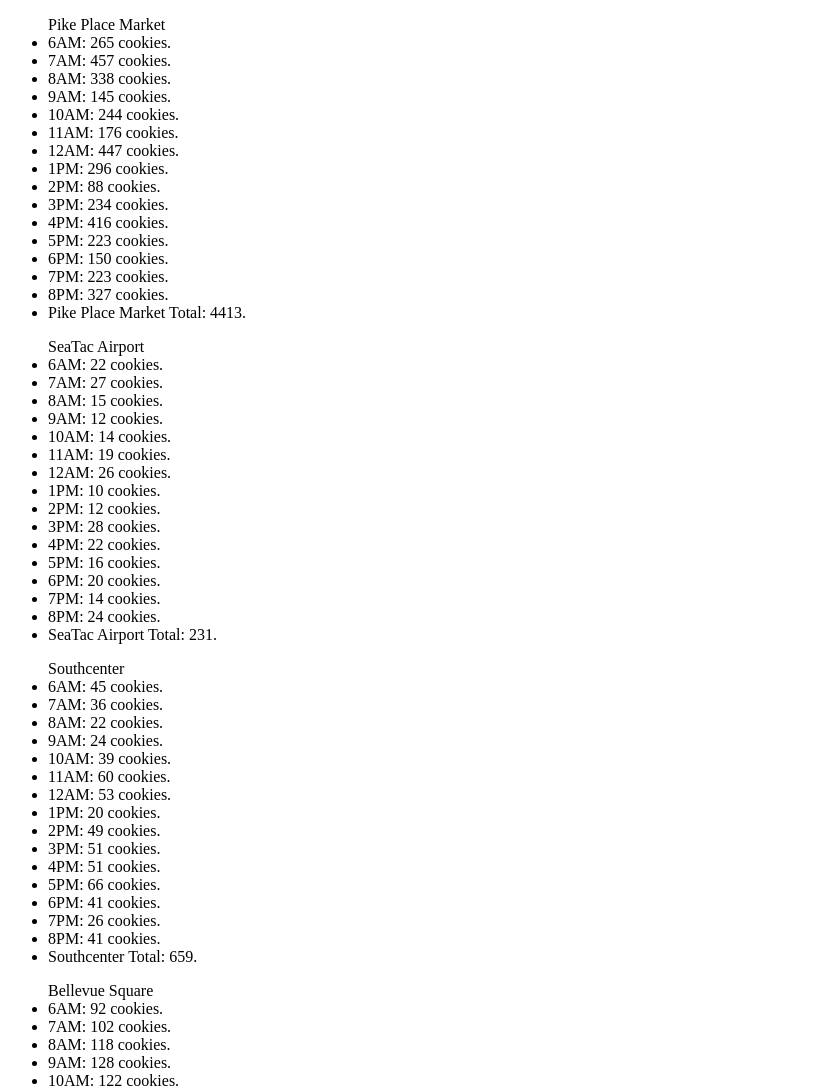
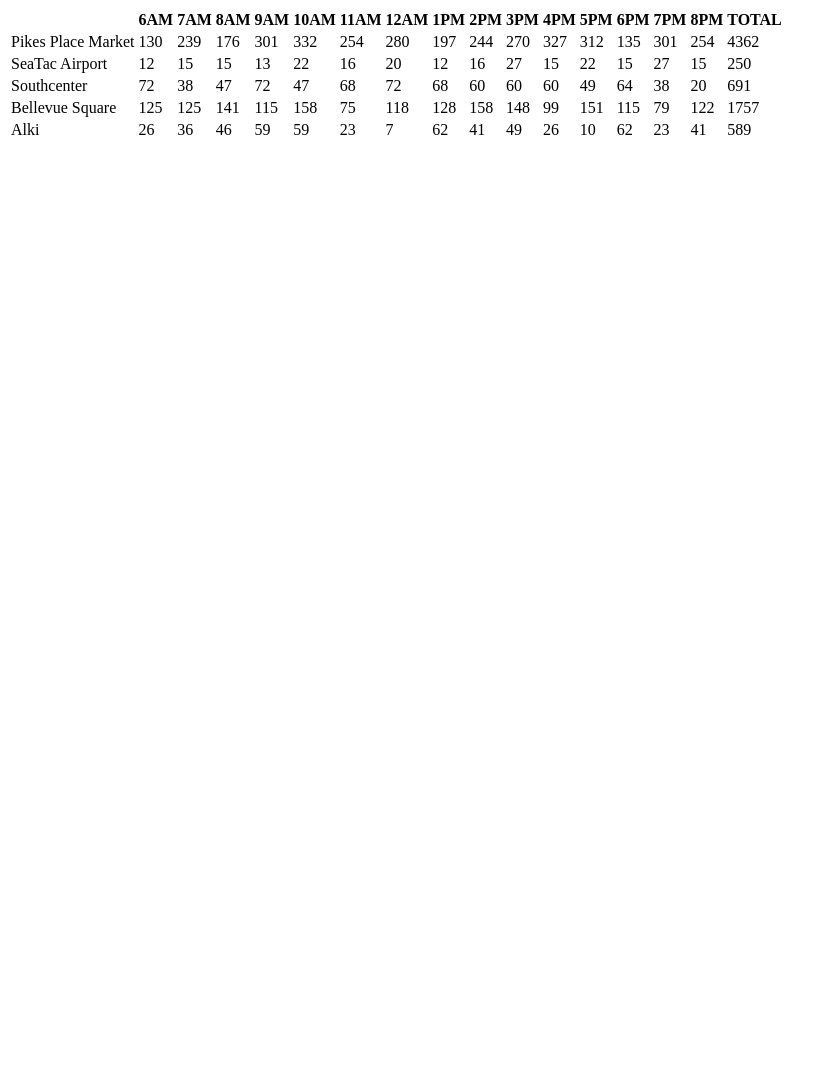
Before and after one commit to perezje43/Salmon-Cookies, a plain HTML site: page sales.html in a window 1280 px wide. Shown: the top 1086 px of the page, without its empty margins (0-833 px from the left). After the commit the page ends 800 px from the top, so only its background shows below. Drawn offline with Linux system fonts and the light colour scheme.

Commit message:
updates readme to include evidence of edit, updates app.js to change to object constructor and produce tables

```diff
--- a/app.js
+++ b/app.js
@@ -1,104 +1,168 @@
-var pikePlace = {
-  store: 'Pike Place Market',
-  minimumCustomers: 17,
-  maximumCustomers: 88,
-  averageCookiesPerHour: 5.2,
-  randomVisitorsPerHour: function getRandomIntInclusive () {
+var times = ['6AM', '7AM', '8AM', '9AM', '10AM', '11AM', '12AM', '1PM', '2PM', '3PM', '4PM', '5PM', '6PM', '7PM', '8PM', 'TOTAL'];
+var locations = [];
+
+function StoreLocations(store, min, max, avgCookies) {
+  this.store = store;
+  this.minimumCustomers = min;
+  this.maximumCustomers = max;
+  this.averageCookiesPerHour = avgCookies;
+
+  this.randomVisitorsPerHour = function() {
     return Math.floor(Math.random() * (this.maximumCustomers - this.minimumCustomers + 1)) + this.minimumCustomers;
-  },
-  randomCookiesPerHour: function () {
+  };
+  this.randomCookiesPerHour = function() {
     return Math.floor(this.randomVisitorsPerHour() * this.averageCookiesPerHour);
   },
-  cookies: [],
-  customers: [],
-  dailyTotal: 0
-};
 
-var seaTacAirport = {
-  store:'SeaTac Airport',
-  minimumCustomers: 6,
-  maximumCustomers: 24,
-  averageCookiesPerHour: 1.2,
-  randomVisitorsPerHour: function getRandomIntInclusive () {
-    return Math.floor(Math.random() * (this.maximumCustomers - this.minimumCustomers + 1)) + this.minimumCustomers;
-  },
-  randomCookiesPerHour: function () {
-    return Math.floor(this.randomVisitorsPerHour() * this.averageCookiesPerHour);
-  },
-  cookies: [],
-  customers: [],
-  dailyTotal: 0
-};
+  this.cookies = [];
+  this.customers = [];
+  this.dailyTotal = 0;
 
-var southCenter = {
-  store:'Southcenter',
-  minimumCustomers: 11,
-  maximumCustomers: 38,
-  averageCookiesPerHour: 1.9,
-  randomVisitorsPerHour: function getRandomIntInclusive () {
-    return Math.floor(Math.random() * (this.maximumCustomers - this.minimumCustomers + 1)) + this.minimumCustomers;
-  },
-  randomCookiesPerHour: function () {
-    return Math.floor(this.randomVisitorsPerHour() * this.averageCookiesPerHour);
-  },
-  cookies: [],
-  customers: [],
-  dailyTotal: 0
-};
+  this.createArrays = function() {
+    for (var j = 0; j < times.length - 1; j++) {
+      this.cookies.push(this.randomCookiesPerHour());
+      this.customers.push(this.randomVisitorsPerHour());
+      this.dailyTotal += this.randomCookiesPerHour();
+    }
 
-var bellevueSquare = {
-  store: 'Bellevue Square',
-  minimumCustomers: 20,
-  maximumCustomers: 48,
-  averageCookiesPerHour: 3.3,
-  randomVisitorsPerHour: function getRandomIntInclusive () {
-    return Math.floor(Math.random() * (this.maximumCustomers - this.minimumCustomers + 1)) + this.minimumCustomers;
-  },
-  randomCookiesPerHour: function () {
-    return Math.floor(this.randomVisitorsPerHour() * this.averageCookiesPerHour);
-  },
-  cookies: [],
-  customers: [],
-  dailyTotal: 0
-};
+  };
+  this.randomVisitorsPerHour();
+  this.randomCookiesPerHour();
+  this.createArrays();
+  locations.push(this);
+}
 
-var alki = {
-  store:'Alki',
-  minimumCustomers: 3,
-  maximumCustomers: 24,
-  averageCookiesPerHour: 2.6,
-  randomVisitorsPerHour: function getRandomIntInclusive () {
-    return Math.floor(Math.random() * (this.maximumCustomers - this.minimumCustomers + 1)) + this.minimumCustomers;
-  },
-  randomCookiesPerHour: function() {
-    return Math.floor(this.randomVisitorsPerHour() * this.averageCookiesPerHour);
-  },
-  cookies: [],
-  customers: [],
-  dailyTotal: 0
-};
+var pikePlace = new StoreLocations('Pikes Place Market', 17, 88, 5.2);
+var seaTac = new StoreLocations('SeaTac Airport', 6, 24, 1.2);
+var southCenter = new StoreLocations('Southcenter', 11, 38, 1.9);
+var bellevue = new StoreLocations('Bellevue Square', 20, 48, 3.3);
+var alki = new StoreLocations('Alki', 3, 24, 2.6);
 
-var times = ['6AM', '7AM', '8AM', '9AM', '10AM', '11AM', '12AM', '1PM', '2PM', '3PM', '4PM', '5PM', '6PM', '7PM', '8PM'];
-var locations = [pikePlace, seaTacAirport, southCenter, bellevueSquare, alki];
+function createHeader() {
+  var header = document.getElementById('firstRow');
+  for (i = 0; i < times.length; i++) {
+    var th = document.createElement('th');
+    th.textContent = times[i];
+    header.appendChild(th);
+  }
+}
+createHeader();
 
-var allStores = function () {
-  for (var i = 0; i < locations.length; i++) {
-    var storeLocations = document.createElement('ul');
-    storeLocations.id = 'storeLocations';
-    storeLocations.textContent = locations[i].store;
-    document.body.appendChild(storeLocations);
-    for (var j = 0; j < times.length; j++) {
-      locations[i].cookies.push(locations[i].randomCookiesPerHour());
-      locations[i].customers.push(locations[i].randomVisitorsPerHour());
-      var openingTimes = document.createElement('li');
-      openingTimes.textContent = times[j] + ': ' + locations[i].randomCookiesPerHour() + ' cookies.';
-      storeLocations.appendChild(openingTimes);
-      locations[i].dailyTotal += locations[i].randomCookiesPerHour();
-    };
-    var cookiesPerStore = document.createElement('li');
-    cookiesPerStore.textContent = locations[i].store + ' Total: ' + locations[i].dailyTotal + '.';
-    storeLocations.appendChild(cookiesPerStore);
-  };
-};
+function createBody() {
+  var bodyRow = document.getElementById('bodyRow');
+  for(i = 0; i < locations.length; i++) {
+    var tr = document.createElement('tr');
+    bodyRow.appendChild(tr);
+    var td = document.createElement('td');
+    td.textContent = locations[i].store;
+    tr.appendChild(td);
+    for(x = 0; x < locations[i].cookies.length; x++) {
+      var td2 = document.createElement('td');
+      td2.textContent = locations[i].cookies[x];
+      tr.appendChild(td2);
+    }
+    var td3 = document.createElement('td');
+    td3.textContent = locations[i].dailyTotal;
+    tr.appendChild(td3);
+  }
+}
+createBody();
+// var pikePlace = {
+//   store: 'Pike Place Market',
+//   minimumCustomers: 17,
+//   maximumCustomers: 88,
+//   averageCookiesPerHour: 5.2,
+//
+//
+//   cookies: [],
+//   customers: [],
+//   dailyTotal: 0
+// };
+//
+// var seaTacAirport = {
+//   store:'SeaTac Airport',
+//   minimumCustomers: 6,
+//   maximumCustomers: 24,
+//   averageCookiesPerHour: 1.2,
+//   randomVisitorsPerHour: function getRandomIntInclusive () {
+//     return Math.floor(Math.random() * (this.maximumCustomers - this.minimumCustomers + 1)) + this.minimumCustomers;
+//   },
+//   randomCookiesPerHour: function () {
+//     return Math.floor(this.randomVisitorsPerHour() * this.averageCookiesPerHour);
+//   },
+//   cookies: [],
+//   customers: [],
+//   dailyTotal: 0
+// };
+//
+// var southCenter = {
+//   store:'Southcenter',
+//   minimumCustomers: 11,
+//   maximumCustomers: 38,
+//   averageCookiesPerHour: 1.9,
+//   randomVisitorsPerHour: function getRandomIntInclusive () {
+//     return Math.floor(Math.random() * (this.maximumCustomers - this.minimumCustomers + 1)) + this.minimumCustomers;
+//   },
+//   randomCookiesPerHour: function () {
+//     return Math.floor(this.randomVisitorsPerHour() * this.averageCookiesPerHour);
+//   },
+//   cookies: [],
+//   customers: [],
+//   dailyTotal: 0
+// };
+//
+// var bellevueSquare = {
+//   store: 'Bellevue Square',
+//   minimumCustomers: 20,
+//   maximumCustomers: 48,
+//   averageCookiesPerHour: 3.3,
+//   randomVisitorsPerHour: function getRandomIntInclusive () {
+//     return Math.floor(Math.random() * (this.maximumCustomers - this.minimumCustomers + 1)) + this.minimumCustomers;
+//   },
+//   randomCookiesPerHour: function () {
+//     return Math.floor(this.randomVisitorsPerHour() * this.averageCookiesPerHour);
+//   },
+//   cookies: [],
+//   customers: [],
+//   dailyTotal: 0
+// };
+//
+// var alki = {
+//   store:'Alki',
+//   minimumCustomers: 3,
+//   maximumCustomers: 24,
+//   averageCookiesPerHour: 2.6,
+//   randomVisitorsPerHour: function getRandomIntInclusive () {
+//     return Math.floor(Math.random() * (this.maximumCustomers - this.minimumCustomers + 1)) + this.minimumCustomers;
+//   },
+//   randomCookiesPerHour: function() {
+//     return Math.floor(this.randomVisitorsPerHour() * this.averageCookiesPerHour);
+//   },
+//   cookies: [],
+//   customers: [],
+//   dailyTotal: 0
+// };
 
-allStores();
+
+
+// var allStores = function () {
+//   for (var i = 0; i < locations.length; i++) {
+//     var storeLocations = document.createElement('ul');
+//     storeLocations.id = 'storeLocations';
+//     storeLocations.textContent = locations[i].store;
+//     document.body.appendChild(storeLocations);
+//     for (var j = 0; j < times.length; j++) {
+//       locations[i].cookies.push(locations[i].randomCookiesPerHour());
+//       locations[i].customers.push(locations[i].randomVisitorsPerHour());
+//       var openingTimes = document.createElement('li');
+//       openingTimes.textContent = times[j] + ': ' + locations[i].randomCookiesPerHour() + ' cookies.';
+//       storeLocations.appendChild(openingTimes);
+//       locations[i].dailyTotal += locations[i].randomCookiesPerHour();
+//     };
+//     var cookiesPerStore = document.createElement('li');
+//     cookiesPerStore.textContent = locations[i].store + ' Total: ' + locations[i].dailyTotal + '.';
+//     storeLocations.appendChild(cookiesPerStore);
+//   };
+// };
+//
+// allStores();
--- a/sales.html
+++ b/sales.html
@@ -4,6 +4,15 @@
   <title>Salmon Cookies</title>
   </head>
   <body>
+    <table>
+      <thead>
+        <tr id="firstRow">
+          <th></th>
+        </tr>
+      </thead>
+      <tbody id="bodyRow">
+      </tbody>
+    </table>
     <script src="app.js"></script>
   </body>
 </html>
```
Also changed, not shown: 1 other file.
